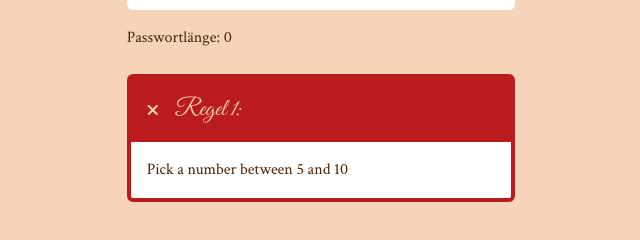
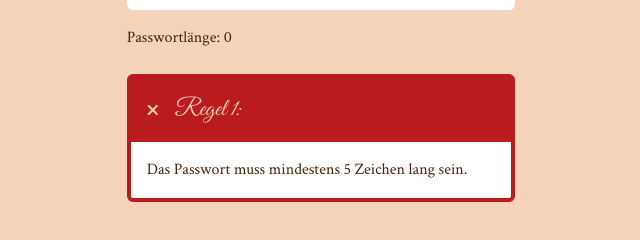
Before and after one commit to anress/password-game, a Vue app: page / in a window 1280 px wide. Shown: the part 222-462 px from the top of the page, without its empty margins (319-959 px from the left). Built offline with nearby package versions, Linux system fonts and the light colour scheme.

Commit message:
some fixes, more rules for testing

```diff
--- a/src/App.vue
+++ b/src/App.vue
@@ -13,7 +13,7 @@ const passwordIsValid = computed<boolean>(() => {
 });
 
 const activeRules = computed<Rule[]>(() => {
-  return rules.slice(0, activeIndex.value - 1);
+  return rules.slice(0, activeIndex.value + 1);
 });
 
 function updatePassword(pass: string) {
@@ -60,6 +60,7 @@ function redirect() {
         :isValid="passwordIsValid"
         @updatePw="updatePassword"
       />
+      <div class="flex flex-col-reverse">
         <RuleCard
           v-for="(r, index) in rules"
           :activeIndex="activeIndex"
@@ -67,6 +68,7 @@ function redirect() {
           :order="index"
           :password="password"
         />
+      </div>
     </div>
   </div>
 </template>
--- a/src/components/RuleCard.vue
+++ b/src/components/RuleCard.vue
@@ -26,7 +26,7 @@ const isFullfilled = computed<boolean>(() => {
       :class="{
         'my-2 bg-light border-4 rounded-md': true,
         'border-green': isFullfilled,
-        'border-red': !isFullfilled,
+        'border-red order-1': !isFullfilled,
       }"
     >
       <div
--- a/src/data/rules.ts
+++ b/src/data/rules.ts
@@ -1,14 +1,49 @@
 import { Rule } from "../interfaces/Rule.ts";
+
+function sumDigitsFromString(str: string) {
+  let sum = 0;
+  for (let i = 0; i < str.length; i++) {
+      if (!isNaN(parseInt(str[i]))) {
+          sum += parseInt(str[i]);
+      }
+  }
+  return sum;
+}
+
+function countRegexMatches(str: string, regex: RegExp) {
+  const matches = str.match(regex);
+  console.log(matches);
+  return matches ? matches.length : 0;
+}
 
 export const rules: Rule[] = [
   {
-    description: "Pick a number between 5 and 10",
-    condition: (pw: string) => pw.length >= 5 && pw.length < 10,
+      description: "Das Passwort muss mindestens 5 Zeichen lang sein.",
+      condition: (pw: string) => pw.length >= 5,
   },
   {
-    description: "Enter a Q",
-    condition: (pw: string) => pw.includes("Q"),
+      description: "Das Passwort muss den Tag deines Geburtstags als Zahl enthalten.",
+      condition: (pw: string) => pw.includes("26"),
   },
+  {
+      description: "Das Passwort muss den Namen eines der fliegenden Rentiere sowie ein Rentier-Emoji enthalten.",
+      condition: (pw: string) => {
+          const reindeer = ["dasher", "dancer", "prancer", "vixen", "comet", "cupid", "donner", "blitzen", "rudolph"];
+          return reindeer.some(r => pw.toLowerCase().includes(r)) && pw.includes("🦌");
+      },
+  },
+  {
+      description: "Das Passwort muss die Anzahl der Tage von Weihnachten bis Ostern 2024 enthalten.",
+      condition: (pw: string) => pw.includes("98"),
+  },
+  {
+      description: "Das Passwort ist noch nicht festlich genug. Bitte ein paar Weihnachts-Emojis hinzufügen.",
+      condition: (pw: string) => countRegexMatches(pw, /🎄|🎁|🤶|🎅|🧑‍🎄|🦌|🌟|❄️|⛄/g) >= 5,
+  },
+  {
+      description: "Das Passwort ist fast fertig: binde am Anfang und am Ende noch eine Schleife herum!",
+      condition: (pw: string) => pw.startsWith("🎀") && pw.endsWith("🎀"),
+  }
 ];
 
 export const link: string = "https://anja.codes";
```
Also changed, not shown: 1 other file (tests, documents, lock files or other folders). Lines whose indentation alone changed are shown as unchanged.
